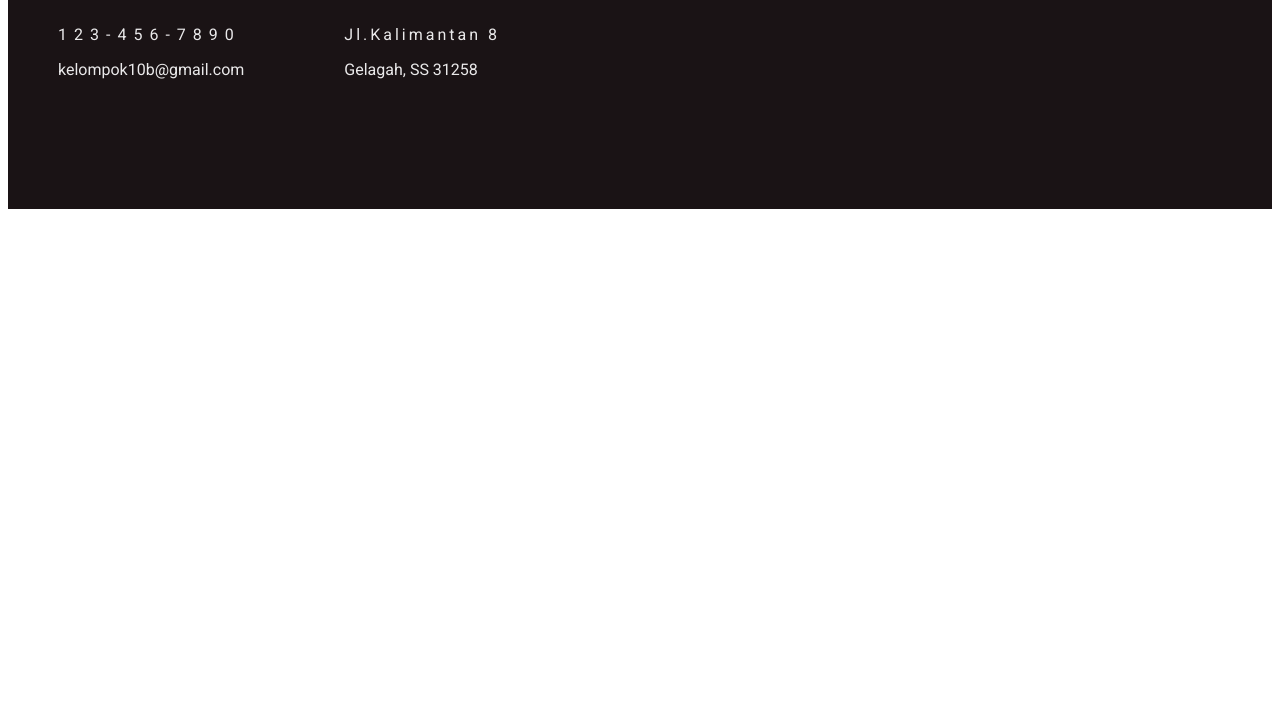
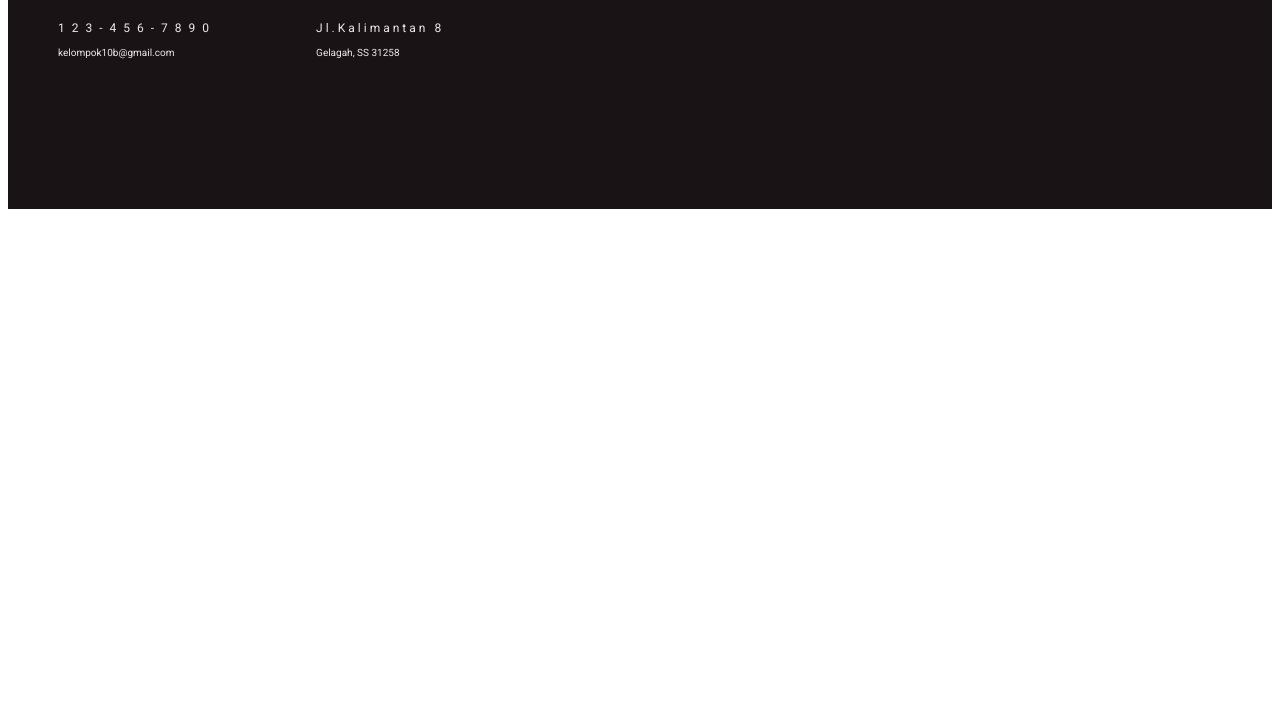
Before and after one commit to Ilmialiyah/Team10b, a plain HTML site: page Index.html in a window 1280 px wide. Shown: the part 99-800 px from the top of the page. Drawn offline with Linux system fonts and the light colour scheme.

Commit message:
alamat & email

```diff
--- a/Index.html
+++ b/Index.html
@@ -15,11 +15,11 @@
     <footer>
         <div class="nomor-telpon">
             <p class="atas-telpon">123-456-7890</p>
-            <p>kelompok10b@gmail.com</p>
+            <p class="email">kelompok10b@gmail.com</p>
         </div>
         <div class="nomor-alamat">
             <p class="atas-alamat">Jl.Kalimantan 8</p>
-            <p>Gelagah, SS 31258</p>
+            <p class="alamat">Gelagah, SS 31258</p>
         </div>
         <div class="btn-sosmed">
             <a href="#" class="btn facebook"><span class="fa fa-facebook"></span></a>
--- a/stylesheet.css
+++ b/stylesheet.css
@@ -21,10 +21,20 @@ p {
 
 .atas-telpon {
     letter-spacing: 7px;
+    font-size: 12px;
 }
 
 .atas-alamat {
     letter-spacing: 3px;
+    font-size: 12px;
+}
+
+.email {
+    font-size: 10px;
+}
+
+.alamat {
+    font-size: 10px;
 }
 
 .btn-sosmed {
```
